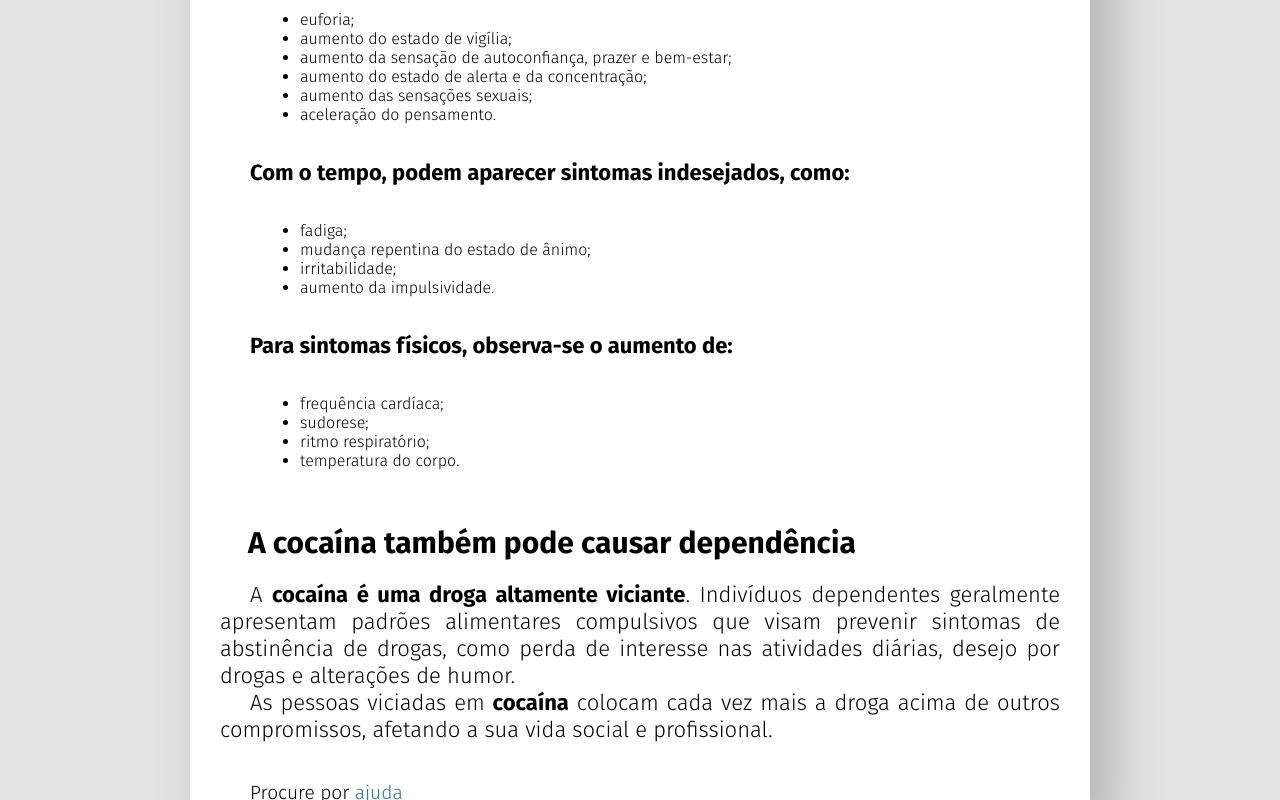
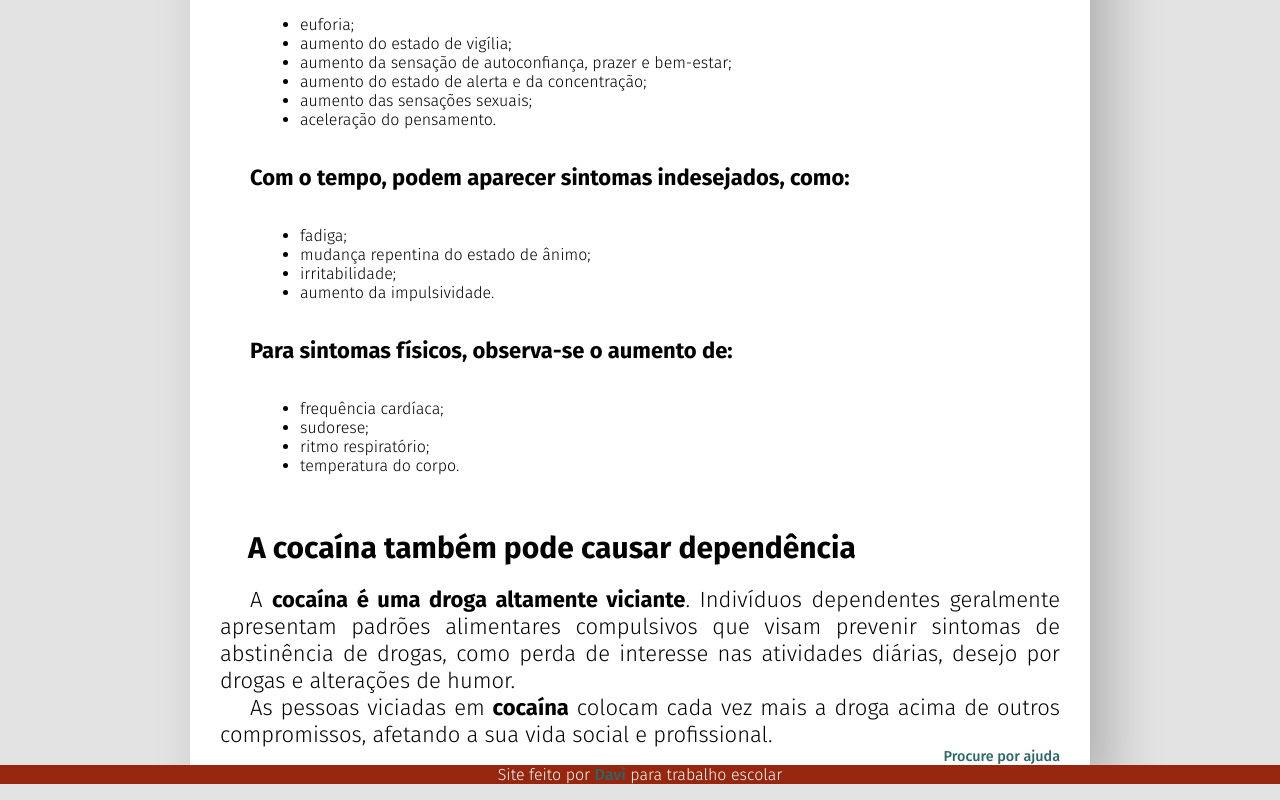
Before and after one commit to DaviGirao/Trabalho1, a plain HTML site: page index.html in a window 1280 px wide. Shown: the part 2000-2800 px from the top of the page. Drawn offline with Linux system fonts and the light colour scheme.

Commit message:
atualizei

```diff
--- a/estilo/style.css
+++ b/estilo/style.css
@@ -121,14 +121,24 @@ main ul {
 }
 
 #final {
-    font-size: 1.2em;
+    font-size: 0.9em;
+    text-align: right ;
 }
 
-#final > a {
+a {
     text-decoration: none;
-    color: rgb(51, 118, 141);
+    color: rgb(41, 103, 108);
+    font-weight: 400;
 }
 
-#final > a:hover {
+a:hover {
     text-decoration: underline;
 }
+
+footer {
+    background-color: var(--cor3);
+    color: white;
+    font: 300;
+    text-align: center;
+    box-shadow: inset 0px 0px 50px 20px rgba(0, 0, 0, 0.200);
+}
--- a/index.html
+++ b/index.html
@@ -23,15 +23,15 @@
         <section>
             <article>
                 <h1 id="coca">Cocaína</h1>
-                <p id="espaciamento">A cocaína é extraída das folhas das plantas que são popularmente chamadas de "Plantas da coca" e atua principalmete no Sistema Nervoso Central. Conheça mais sobre a Cocaína:</p>
+                <p id="espaciamento">A <strong>cocaína</strong> é extraída das folhas das plantas que são popularmente chamadas de "Plantas da coca" e atua principalmete no <a href="https://mundoeducacao.uol.com.br/biologia/sistema-nervoso-central.htm" target="_blank">Sistema Nervoso Central</a>. Conheça mais sobre a Cocaína:</p>
                 <figure>
                     <img src="https://c1.wallpaperflare.com/preview/374/913/236/drugs-death-cocaine-drug.jpg" alt="">
                 </figure>
             </article>
             <article>
                 <h1>O que é cocaína</h1>
-                <p>A cocaína é um alcaloide natural extraído de espécies vegetais do gênero <strong>Erythroxylon</strong>, e são conhecidas popularmente como "planta da coca". O gênero <strong>Erythroxylon</strong> é conhecidos por duas espécies, a <strong>Erythroxylon coca</strong> é utilizada para a fabricação de drogas ilícitas, e a <strong>Erythroxylon novogranatense</strong>, que diferente da anterior, é utilizada para usos medicinais.</p>
-                <p>O nome "cocaína" é utilizado para se referir ao <STROng>Cloridrato de cocaína</STROng> uma droga que se aprensentana forma de pó, e pode ser ingerida ou Inalada.</p>
+                <p>A <strong>cocaína</strong> é um alcaloide natural extraído de espécies vegetais do gênero <strong>Erythroxylon</strong>, e são conhecidas popularmente como "planta da coca". O gênero <strong>Erythroxylon</strong> é conhecidos por duas espécies, a <strong>Erythroxylon coca</strong> é utilizada para a fabricação de drogas ilícitas, e a <strong>Erythroxylon novogranatense</strong>, que diferente da anterior, é utilizada para usos medicinais.</p>
+                <p>O nome "<strong>cocaína</strong>" é utilizado para se referir ao <STROng>Cloridrato de cocaína</STROng> (C<sub>17</sub>H<sub>21</sub>NO<sub>4</sub>) uma droga que se aprensentana forma de pó, e pode ser ingerida ou Inalada.</p>
             </article>
             <article>
                 <h1>Como a cocaína é utilizada?</h1>
@@ -43,7 +43,7 @@
             </article>
             <article>
                 <h1>Efeitos da cocaína no organismo:</h1>
-                <p>A <strong>cocaína</strong> é um estimulante do <strong>sistema nervoso central</strong>. Atua bloqueando a recaptação da dopamina, permitindo que esse neurotransmissor se acumule no sistema de recompensa do cérebro, fenômeno responsável pelos efeitos agudos e pelo vício da droga.</p>
+                <p>A <strong>cocaína</strong> é um estimulante do <strong>sistema nervoso central</strong>. Atua bloqueando a recaptação da <a href="https://mundoeducacao.uol.com.br/biologia/dopamina.htm" target="_blank">dopamina</a>, permitindo que esse <a href="https://mundoeducacao.uol.com.br/biologia/neurotransmissor.htm" target="_blank">neurotransmissor</a> se acumule no sistema de recompensa do cérebro, fenômeno responsável pelos efeitos agudos e pelo vício da droga.</p>
                 <p>A dopamina é armazenada no terminal pré-sináptico e liberada na fenda sináptica após certa estimulação nervosa. É decomposto na fenda e reabsorvido no terminal pré-sináptico. Esse feedback é mediado pelo transportador de dopamina.</p>
                 <p><strong>Logo após a utilização da droga, o usuário nota estes efeitos:</strong></p>
                 <ul>
@@ -86,14 +86,12 @@
                 <p>As pessoas viciadas em <strong>cocaína</strong> colocam cada vez mais a droga acima de outros compromissos, afetando a sua vida social e profissional.</p>
             </article>
             <article>
-                <br>
-                <br>
-                <p id="final">Procure por <a href="https://atosvida.com.br/?gclid=Cj0KCQjw6KunBhDxARIsAKFUGs97mk_BX7Ns60iwmLjnU-0JmQTRidAvWdPrY1c7vOU6tyl9xBhXrwwaAo1-EALw_wcB" target="_blank">ajuda</a></p>
+                <p id="final"><a href="https://atosvida.com.br/?gclid=Cj0KCQjw6KunBhDxARIsAKFUGs97mk_BX7Ns60iwmLjnU-0JmQTRidAvWdPrY1c7vOU6tyl9xBhXrwwaAo1-EALw_wcB" target="_blank">Procure por ajuda</a></p>
             </article>
         </section>
     </main>
     <footer>
-
+        <p>Site feito por <a href="https://github.com/DaviGirao">Davi</a> para trabalho escolar</p>
     </footer>
 </body>
 </html>
```
